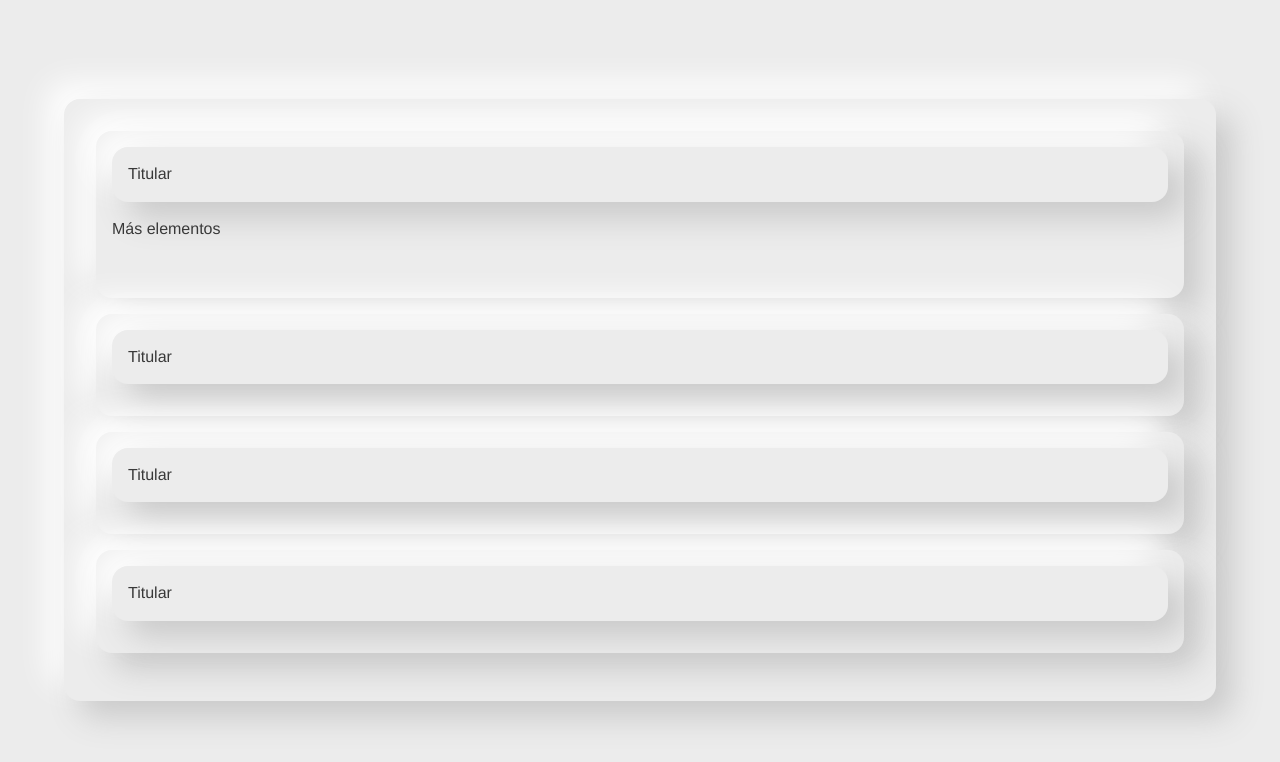
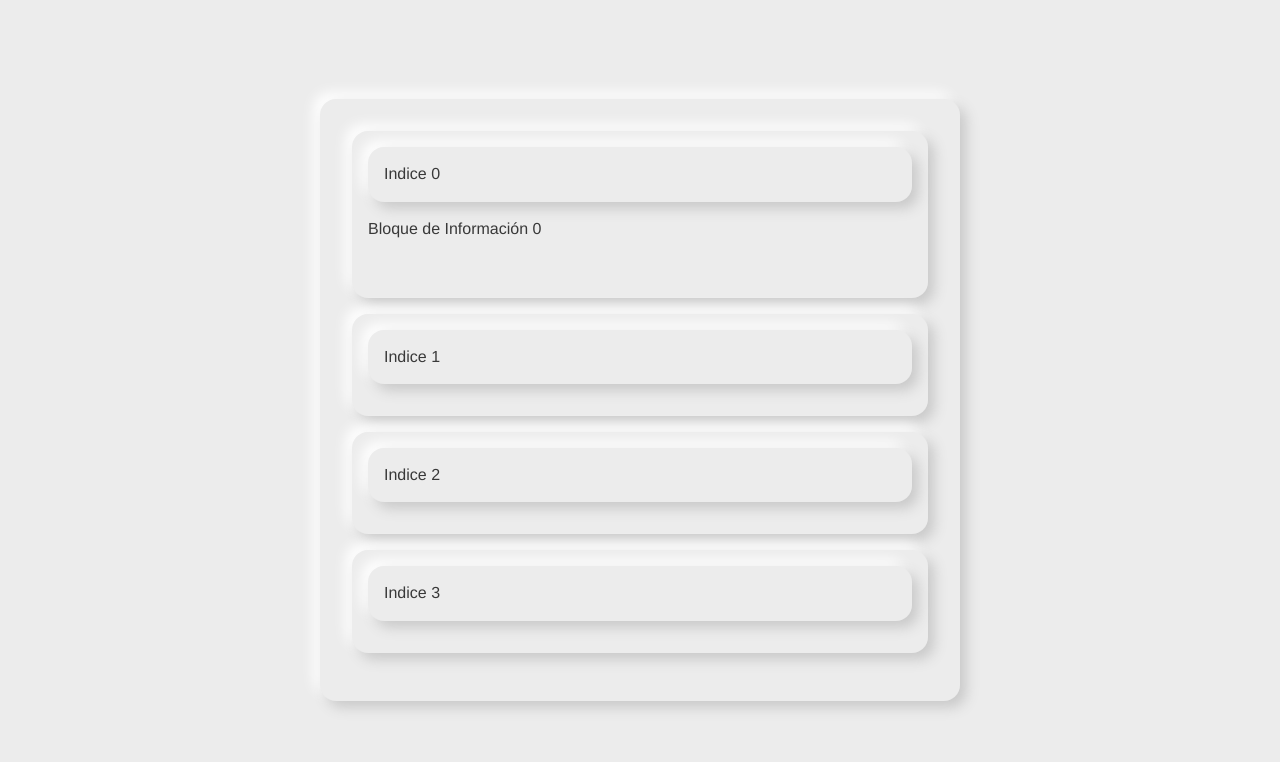
Before and after one commit to eduardofierropro-zz/Acordeon-en-HTML-CSS-y-JS-para-Youtube, a plain HTML site: page index.html in a window 1280 px wide. Drawn offline with Linux system fonts and the light colour scheme.

Commit message:
Mejoras y cambios en el acordeón

```diff
--- a/index.html
+++ b/index.html
@@ -12,20 +12,20 @@
 
     <div class="acordeon">
         <div class="bloque activo">
-            <h2 class="h2">Titular</h2>
-            <div class="contenido">Más elementos</div>
+            <h2 class="h2">Indice 0</h2>
+            <div class="contenido">Bloque de Información 0</div>
         </div>
         <div class="bloque">
-            <h2 class="h2">Titular</h2>
-            <div class="contenido">Más elementos</div>
+            <h2 class="h2">Indice 1</h2>
+            <div class="contenido">Bloque de Información 1</div>
         </div>
         <div class="bloque">
-            <h2 class="h2">Titular</h2>
-            <div class="contenido">Más elementos</div>
+            <h2 class="h2">Indice 2</h2>
+            <div class="contenido">Bloque de Información 2</div>
         </div>
         <div class="bloque">
-            <h2 class="h2">Titular</h2>
-            <div class="contenido">Más elementos</div>
+            <h2 class="h2">Indice 3</h2>
+            <div class="contenido">Bloque de Información 3</div>
         </div>
     </div>
 
--- a/scss/app.scss
+++ b/scss/app.scss
@@ -3,26 +3,30 @@
 
 .acordeon{
     width:90%;
-    max-width: 120em;
-    padding:2em;
-    @include neo( 1, 1em , 1em );
+    max-width: 40rem;
+    padding:2rem;
+    @include neo( 1, 1rem , .4rem );
 }
 .acordeon .bloque{
-    margin: 0 0 1em;
-    padding:1em;
-    @include neo( 1, 1em , 1em );
+    margin: 0 0 1rem;
+    padding:1rem;
+    @include neo( 1, 1rem , .4rem );
 }
 .acordeon .h2{
-    margin: 0 0 1em;
-    padding:1em;
-    @include neo( 1, 1em , 1em );
+    margin: 0 0 1rem;
+    padding:1rem;
+    @include neo( 1, 1rem , .4rem );
+    cursor: pointer;
+    &:hover{
+        @include neo( 2, 1rem , .4rem );
+    }
 }
 .acordeon .contenido{
     height: 0;
-    padding:0em;
+    padding:0rem;
     overflow: hidden;
     transition: all .5s ease;
 }
 .acordeon .bloque.activo .contenido{
-    height: 4em;
+    height: 4rem;
 }
```
Also changed, not shown: css/app.css.
